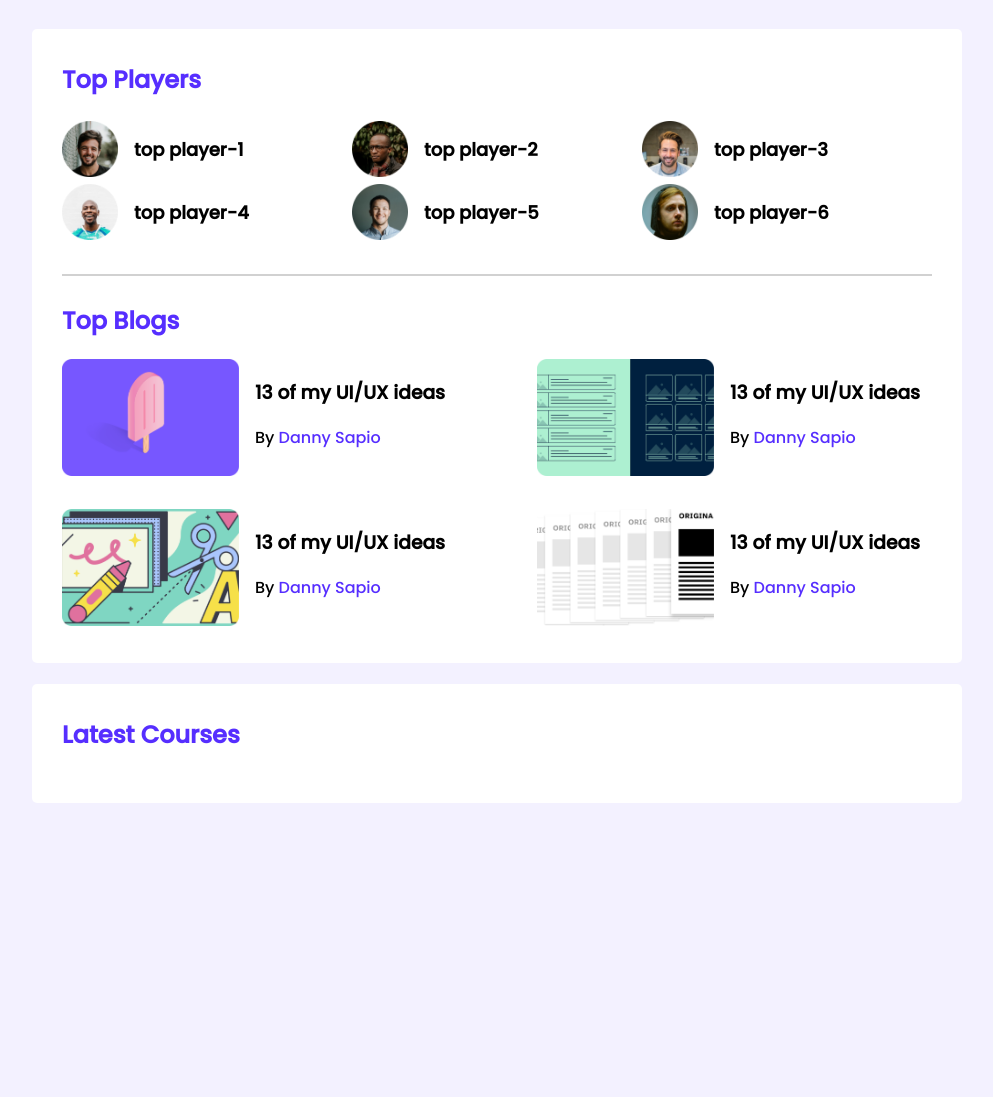
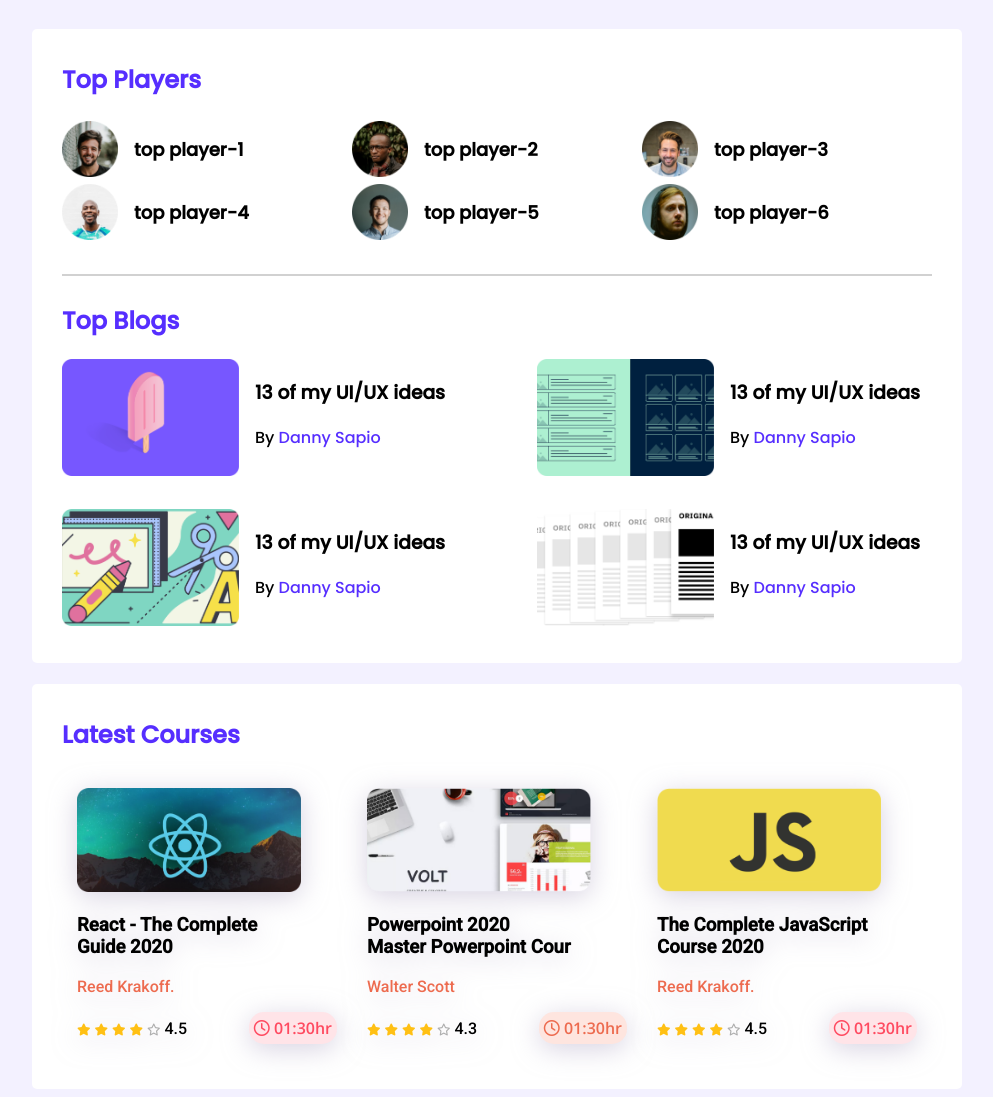
Before and after one commit to raihan-778/leader-board, a plain HTML site: page index.html in a window 1280 px wide. Shown: the whole page, without its empty margins (143-1136 px from the left). Before the commit the page ends 811 px from the top, so only its background shows below. Drawn offline with nearby package versions, Linux system fonts and the light colour scheme.

Commit message:
final commit

```diff
--- a/index.html
+++ b/index.html
@@ -5,6 +5,11 @@
     <meta http-equiv="X-UA-Compatible" content="IE=edge" />
     <meta name="viewport" content="width=device-width, initial-scale=1.0" />
     <title>leader-borad website</title>
+    <!-- font awsome css -->
+    <script
+      src="https://kit.fontawesome.com/26cfe8fa76.js"
+      crossorigin="anonymous"
+    ></script>
     <!-- styles link -->
     <link rel="stylesheet" href="styles/style.css" />
   </head>
@@ -95,6 +100,86 @@
       <section class="container">
         <div class="latest-courses">
           <h2 class="section-title">Latest Courses</h2>
+          <div class="courses">
+            <div class="course course-one">
+              <div class="course-banner">
+                <img src="images/courses/course-1.png" alt="" />
+              </div>
+              <div class="course-details">
+                <h3 class="course-title">
+                  React - The Complete<br />Guide 2020
+                </h3>
+                <p class="course-author">Reed Krakoff.</p>
+                <div class="course-info">
+                  <div>
+                    <i class="fa-solid fa-star filled"></i>
+                    <i class="fa-solid fa-star filled"></i>
+                    <i class="fa-solid fa-star filled"></i>
+                    <i class="fa-solid fa-star filled"></i>
+                    <i class="fa-regular fa-star empty"></i>
+                    <span>4.5</span>
+                  </div>
+
+                  <div class="course-duration">
+                    <i class="fa-regular fa-clock"></i>
+                    01:30hr
+                  </div>
+                </div>
+              </div>
+            </div>
+            <div class="course course-two">
+              <div class="course-banner">
+                <img src="images/courses/course-2.png" alt="" />
+              </div>
+              <div class="course-details">
+                <h3 class="course-title">
+                  Powerpoint 2020<br />Master Powerpoint Cour
+                </h3>
+                <p class="course-author">Walter Scott</p>
+                <div class="course-info">
+                  <div>
+                    <i class="fa-solid fa-star filled"></i>
+                    <i class="fa-solid fa-star filled"></i>
+                    <i class="fa-solid fa-star filled"></i>
+                    <i class="fa-solid fa-star filled"></i>
+                    <i class="fa-regular fa-star empty"></i>
+                    <span>4.3</span>
+                  </div>
+
+                  <div class="course-duration">
+                    <i class="fa-regular fa-clock"></i>
+                    01:30hr
+                  </div>
+                </div>
+              </div>
+            </div>
+            <div class="course course-three">
+              <div class="course-banner">
+                <img src="images/courses/course-3.png" alt="" />
+              </div>
+              <div class="course-details">
+                <h3 class="course-title">
+                  The Complete JavaScript<br />Course 2020
+                </h3>
+                <p class="course-author">Reed Krakoff.</p>
+                <div class="course-info">
+                  <div>
+                    <i class="fa-solid fa-star filled"></i>
+                    <i class="fa-solid fa-star filled"></i>
+                    <i class="fa-solid fa-star filled"></i>
+                    <i class="fa-solid fa-star filled"></i>
+                    <i class="fa-regular fa-star empty"></i>
+                    <span>4.5</span>
+                  </div>
+
+                  <div class="course-duration">
+                    <i class="fa-regular fa-clock"></i>
+                    01:30hr
+                  </div>
+                </div>
+              </div>
+            </div>
+          </div>
         </div>
       </section>
     </main>
--- a/styles/style.css
+++ b/styles/style.css
@@ -1,5 +1,7 @@
 /* font family */
 @import url("https://fonts.googleapis.com/css2?family=Poppins:wght@500&display=swap");
+@import url("https://fonts.googleapis.com/css2?family=Roboto:wght@500&display=swap");
+@import url("https://fonts.googleapis.com/css2?family=Open+Sans:wght@600&display=swap");
 
 /* common style or utilities */
 body {
@@ -82,3 +84,84 @@
   color: #562eff;
   font-size: 16px;
 }
+
+/********************
+courses style
+*****************/
+.courses {
+  font-family: "Roboto", sans-serif;
+  display: grid;
+  grid-template-columns: repeat(3, 1fr);
+}
+.course {
+  padding: 15px;
+  filter: drop-shadow(0px 5.34229px 13.3557px rgba(175, 165, 195, 0.5));
+}
+.course .course-banner img {
+  width: 224px;
+  height: 104px;
+}
+.course-details .course-author {
+  color: #ed6b4f;
+  font-weight: 400;
+  font-size: 1em;
+}
+.fa-star.filled {
+  color: #ffc014;
+}
+.fa-star.empty {
+  color: #aeaeae;
+}
+.fa-star {
+  font-size: 12px;
+}
+.course-info {
+  display: flex;
+  align-items: center;
+  justify-content: space-between;
+}
+.course-duration {
+  font-family: "Open Sans", sans-serif;
+  background: #ffe4e8;
+  border-radius: 15px;
+  color: #ff4a60;
+  padding: 5px;
+  font-size: 16px;
+}
+.course-two .course-duration {
+  color: #ed6b4f;
+  background-color: #fee5df;
+}
+/***************
+Media Quderies
+**************/
+
+/* For mobiel devices */
+@media only screen and (max-width: 688px) {
+  .container {
+    width: 100%;
+  }
+  .players,
+  .blogs,
+  .courses {
+    grid-template-columns: repeat(1, 1fr);
+  }
+  .player,
+  .blog,
+  .course {
+    flex-direction: column;
+  }
+}
+/* for tablet devices */
+@media only screen and (min-width: 688px) and (max-width: 992px) {
+  .container {
+    width: 100%;
+  }
+  .players,
+  .courses {
+    grid-template-columns: repeat(2, 1fr);
+  }
+  .blogs {
+    grid-template-columns: (1, 1fr);
+  }
+}
```
